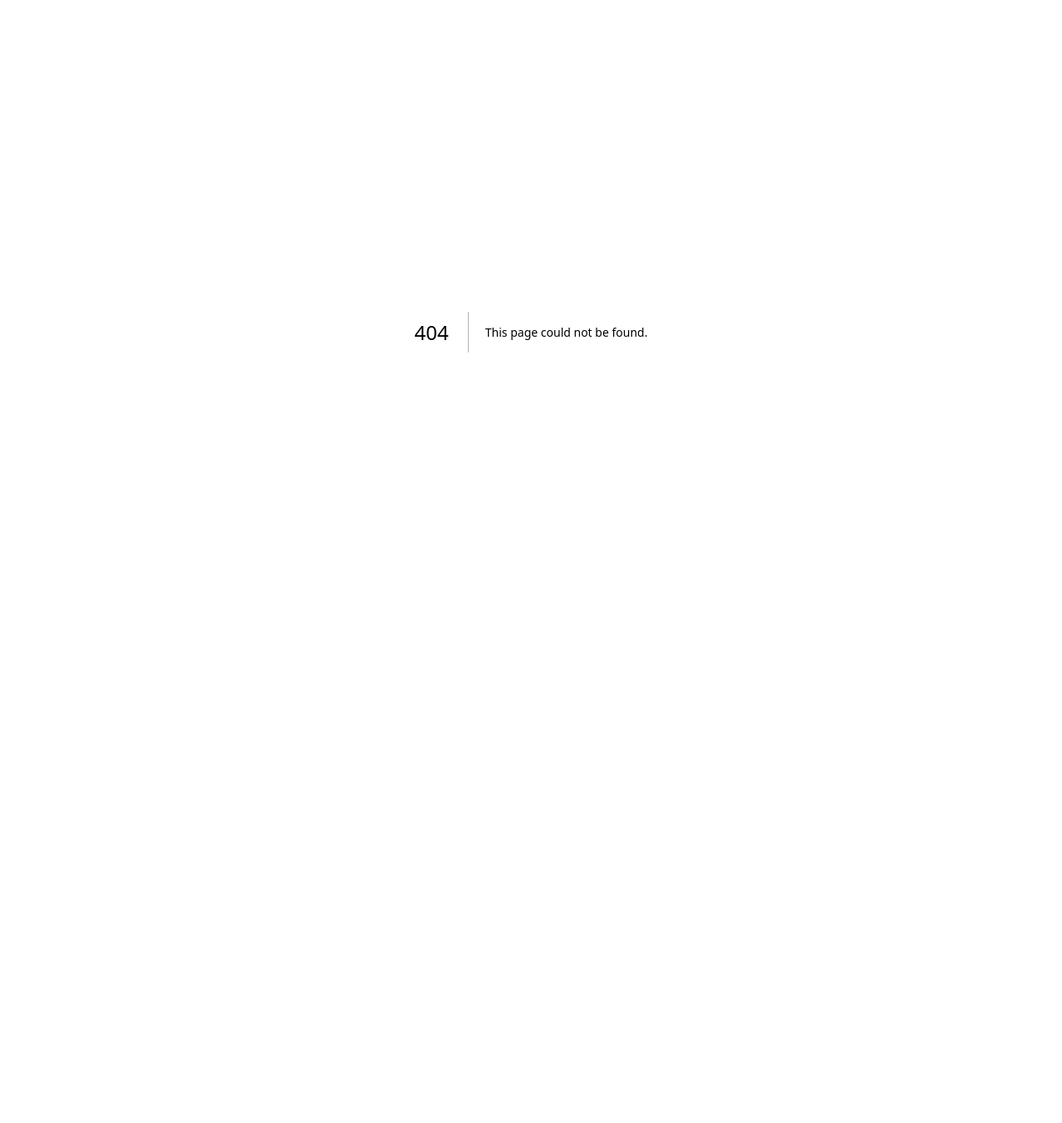
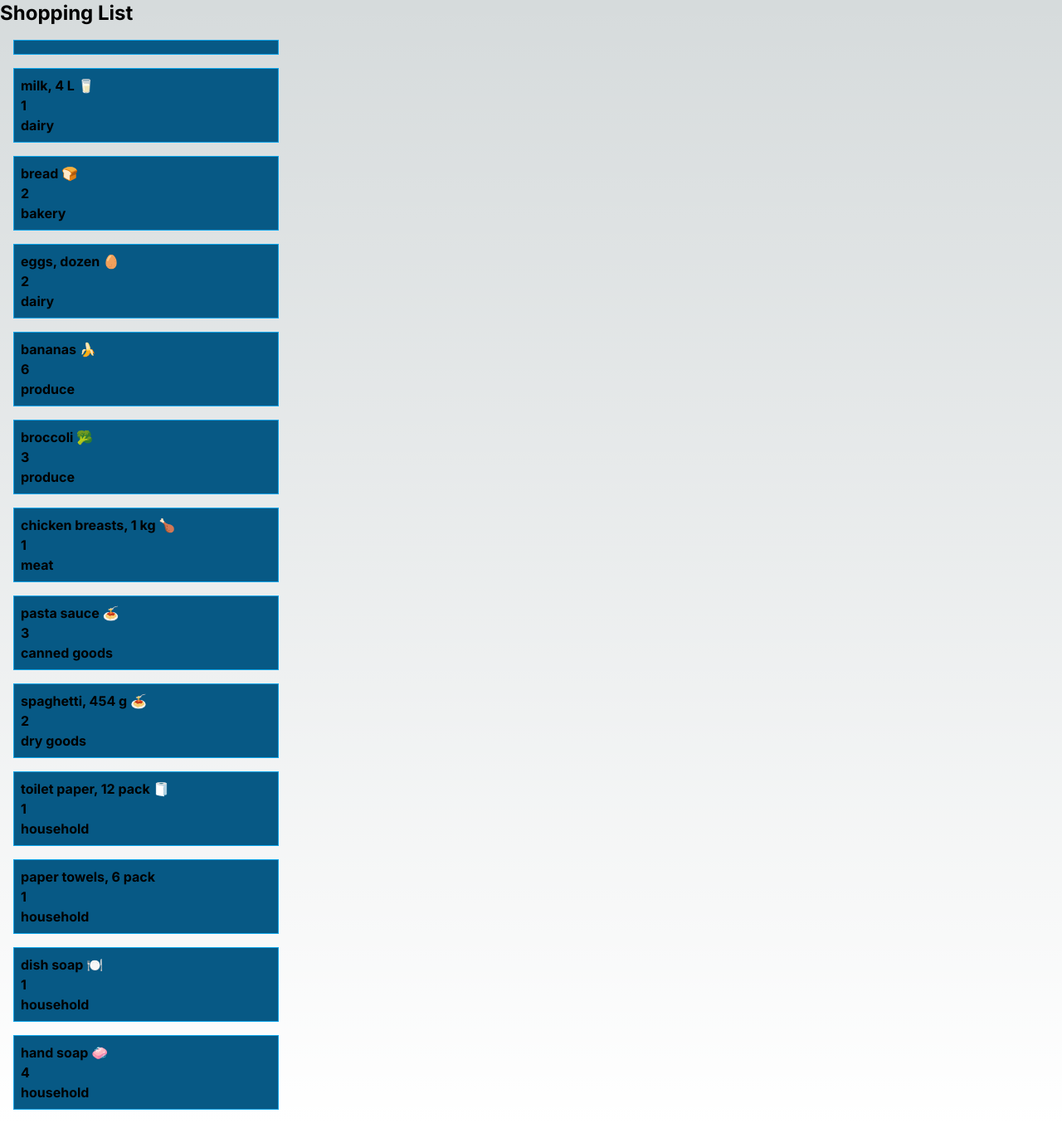
Before and after one commit to ChrisJohnsonCD/cprg306-assignments, a Next.js app: page /week3 in a window 1280 px wide. Before the commit this address had no page. Shown: the whole page at 83% size. Before the commit the page ends 800 px from the top, so only its background shows below. Built offline with nearby package versions, Linux system fonts and the light colour scheme.

Commit message:
week3 minimal build- need to style

```diff
--- a/app/page.js
+++ b/app/page.js
@@ -1,5 +1,7 @@
-import Link from "./week2/shoplist";
+import Link from "next/link";
 import StudentInfo from "./StudentInfo";
+
+
 
 export default function Home() {
   return (
@@ -7,7 +9,9 @@
       <h1>CPRG 306: Web Development 2 - Assignments</h1>
       <StudentInfo />
 
-      <Link href="week2">Week2 link</Link>
+      <Link href="week3">My Shopping List</Link>
+
+
 
 
     </main>
--- a/app/week2/shoplist.js
+++ b/app/week2/shoplist.js
@@ -1,11 +1,12 @@
-import StudentInfo from "../StudentInfo"
 
+
+import Link from "week3/page";
 
 export default function Home() {
     return (
         <main>
             <h1>My Shopping list</h1>
-            <StudentInfo />
+            <Link to="/week3/page">My shop list</Link>
         </main>
 
     )
--- /dev/null
+++ b/app/week3/item-list.js
@@ -0,0 +1,146 @@
+import Item from './item';
+
+export default function ItemList() {
+
+    const item1 = {
+          name: "milk, 4 L 🥛",
+          quantity: 1,
+          category: "dairy",
+        };
+    const item2 =
+        {
+          name: "bread 🍞",
+          quantity: 2,
+          category: "bakery",
+        };
+    const item3 =
+        {
+          name: "eggs, dozen 🥚",
+          quantity: 2,
+          category: "dairy",
+        };
+    const item4 =
+        {
+          name: "bananas 🍌",
+          quantity: 6,
+          category: "produce",
+        };
+    const item5 =
+        {
+          name: "broccoli 🥦",
+          quantity: 3,
+          category: "produce",
+        };
+    const item6 =
+        {
+          name: "chicken breasts, 1 kg 🍗",
+          quantity: 1,
+          category: "meat",
+        };
+    const item7 =
+        {
+          name: "pasta sauce 🍝",
+          quantity: 3,
+          category: "canned goods",
+        };
+    const item8 =
+        {
+          name: "spaghetti, 454 g 🍝",
+          quantity: 2,
+          category: "dry goods",
+        };
+    const item9 =
+        {
+          name: "toilet paper, 12 pack 🧻",
+          quantity: 1,
+          category: "household",
+        };
+    const item10 =
+        {
+          name: "paper towels, 6 pack",
+          quantity: 1,
+          category: "household",
+        };
+    const item11 =
+        {
+          name: "dish soap 🍽️",
+          quantity: 1,
+          category: "household",
+        };
+    const item12 =
+        {
+          name: "hand soap 🧼",
+          quantity: 4,
+          category: "household",
+        };
+
+  return (
+    <>
+      <Item title=" shopping list"/>
+      <Item
+        name={item1.name}
+        quantity={item1.quantity}
+        category={item1.category}
+      />
+      <Item
+        name={item2.name}
+        quantity={item2.quantity}
+        category={item2.category}
+      />
+      <Item
+        name={item3.name}
+        quantity={item3.quantity}
+        category={item3.category}
+      />
+      <Item
+        name={item4.name}
+        quantity={item4.quantity}
+        category={item4.category}
+      />
+      <Item
+        name={item5.name}
+        quantity={item5.quantity}
+        category={item5.category}
+      />
+      <Item
+        name={item6.name}
+        quantity={item6.quantity}
+        category={item6.category}
+      />
+      <Item
+        name={item7.name}
+        quantity={item7.quantity}
+        category={item7.category}
+      />
+      <Item
+        name={item8.name}
+        quantity={item8.quantity}
+        category={item8.category}
+      />
+      <Item
+        name={item9.name}
+        quantity={item9.quantity}
+        category={item9.category}
+      />
+      <Item
+        name={item10.name}
+        quantity={item10.quantity}
+        category={item10.category}
+      />
+      <Item
+        name={item11.name}
+        quantity={item11.quantity}
+        category={item11.category}
+      />
+      <Item
+        name={item12.name}
+        quantity={item12.quantity}
+        category={item12.category}
+      />
+
+</>
+
+
+  )
+
+};
--- /dev/null
+++ b/app/week3/item.js
@@ -0,0 +1,12 @@
+
+
+export default function Item ({ name, quantity, category }) {
+    return (
+        <div className="border border-sky-500 bg-sky-800 w-full max-w-xs m-4 p-2">
+            <h3 className="text-x1 font-bold">{name}</h3>
+            <p className="text-x1 font-bold"> {quantity}</p>
+            <p className="text-x1 font-bold"> {category}</p>
+        </div>
+
+    );
+}
--- /dev/null
+++ b/app/week3/page.js
@@ -0,0 +1,12 @@
+import ItemList from './item-list';
+
+
+export default function Page() {
+    return (
+      <main>
+        <h1 className="text-2xl font-bold mb-4">Shopping List</h1>
+
+      <ItemList />
+      </main>
+    );
+  }
```
